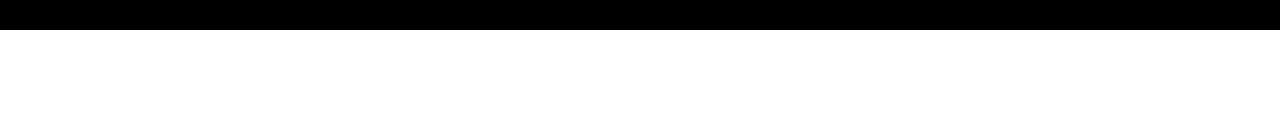
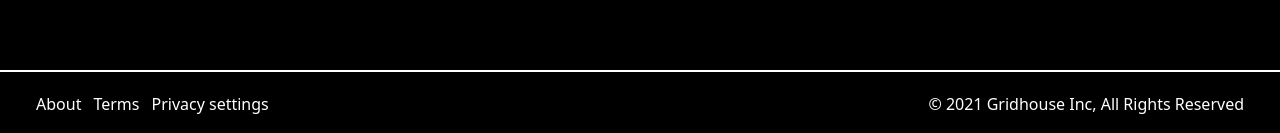
Before and after one commit to Sarmueil/Retina, a React (Create React App) app in the folder retina-frontend/: page / in a window 1280 px wide. Shown: the part 2194-2327 px from the top of the page. Before the commit the page ends 2224 px from the top, so only its background shows below. Built offline with nearby package versions, Linux system fonts and the light colour scheme.

Commit message:
footer-component

```diff
--- a/retina-frontend/src/components/Footer/Footer.jsx
+++ b/retina-frontend/src/components/Footer/Footer.jsx
@@ -2,9 +2,16 @@ import React from 'react'
 
 const Footer = () => {
     return (
-        <div>
-            <div className="flex justify-center items-center ">
-
+        <div className="bg-black pl-9 pr-9 border-t-2 border-white pt-5 pb-5">
+            <div className="flex justify-between items-center">
+                <div className="flex items-center">
+                  <p className="text-white text-base mr-3">About</p>
+                  <p className="text-white text-base mr-3">Terms</p>
+                  <p className="text-white text-base">Privacy settings</p>
+                </div>
+                <div className="">
+                   <p className="text-white text-base">© 2021 Gridhouse Inc, All Rights Reserved</p>
+                </div>
             </div>
         </div>
     )
--- a/retina-frontend/src/components/Homepage/Homepage.jsx
+++ b/retina-frontend/src/components/Homepage/Homepage.jsx
@@ -2,7 +2,8 @@
 import React from 'react';
 import Hero from '../Hero/Hero';
 import Section from '../Section/Section';
-import Pin from '../Pin/Pin'
+import Pin from '../Pin/Pin';
+import Footer from '../Footer/Footer'
 
 const Homepage = () => {
   return (
@@ -10,6 +11,7 @@ const Homepage = () => {
   <Hero />
   <Section />
   <Pin />
+  <Footer />
   </>
   )
 }
--- a/retina-frontend/src/components/Pin/Pin.jsx
+++ b/retina-frontend/src/components/Pin/Pin.jsx
@@ -10,7 +10,7 @@ import SecvideoF from '../Video/exploreF.mp4'
 
 const Pin = () => {
     return (
-        <div className="w-full bg-black pt-10 pb-10">
+        <div className="w-full bg-black pt-10 pb-20">
             <motion.h1 className="text-center text-5xl text-white font-medium tracking-wide mb-9" initial={{opacity:0}} animate={{opacity:1}} transition={{delay:8, duration:1}}>Explore trendy pins on Retina</motion.h1>
         <div className="flex justify-center items-center">
             <motion.div className="w-11/12 m-5 rounded-xl" initial={{x:-250, opacity:0}} animate={{x:0, opacity:1}} transition={{delay:6, duration:1}}>
```
